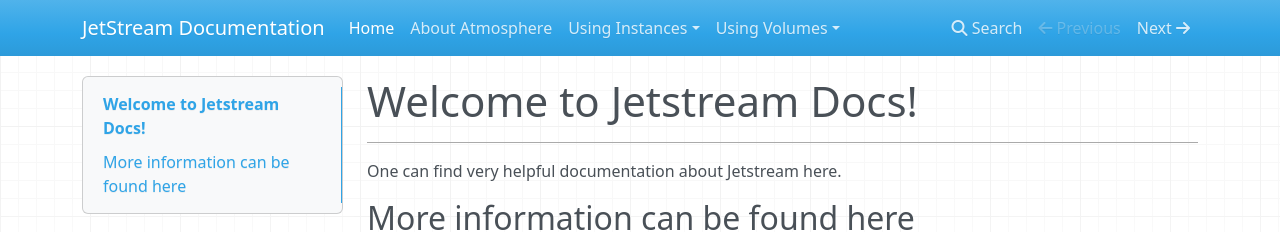
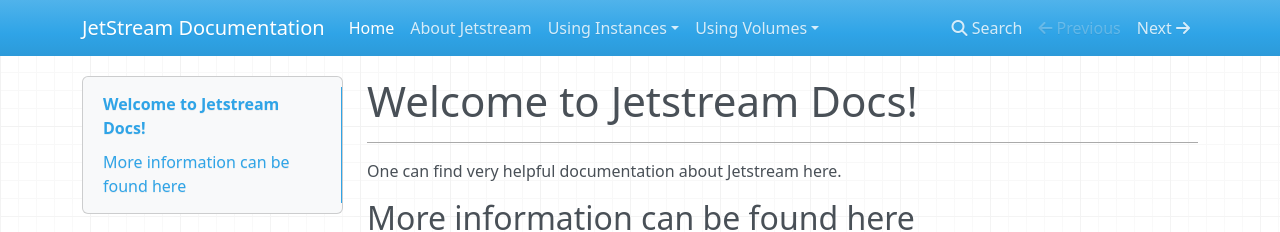
Before and after one commit to kkennedyua/JetstreamDocs, an MkDocs documentation site: the page built from docs/index.md, in a window 1280 px wide. Shown: the top 232 px of the page. Built offline with MkDocs 1.6.1, drawn with Linux system fonts in a browser that asks for light colours; nearby versions of some CDN libraries; old or Windows-style settings are respelled for this version of MkDocs.

Commit message:
Update About Atmosphere title to About Jetstream

```diff
--- a/mkdocs.yml
+++ b/mkdocs.yml
@@ -2,7 +2,7 @@ site_name: JetStream Documentation
 
 pages:
 - ['index.md', 'Home']
-- ['AboutAtmosphere.md', 'About Atmosphere']
+- ['AboutAtmosphere.md', 'About Jetstream']
 - ['using-images/UsingInstancesAndImages.md', 'Using Instances', 'Using Images and Launching Instances']
 - ['using-volumes/UsingVolumes.md', 'Using Volumes', 'Using Volumes in Instances']
 
```
